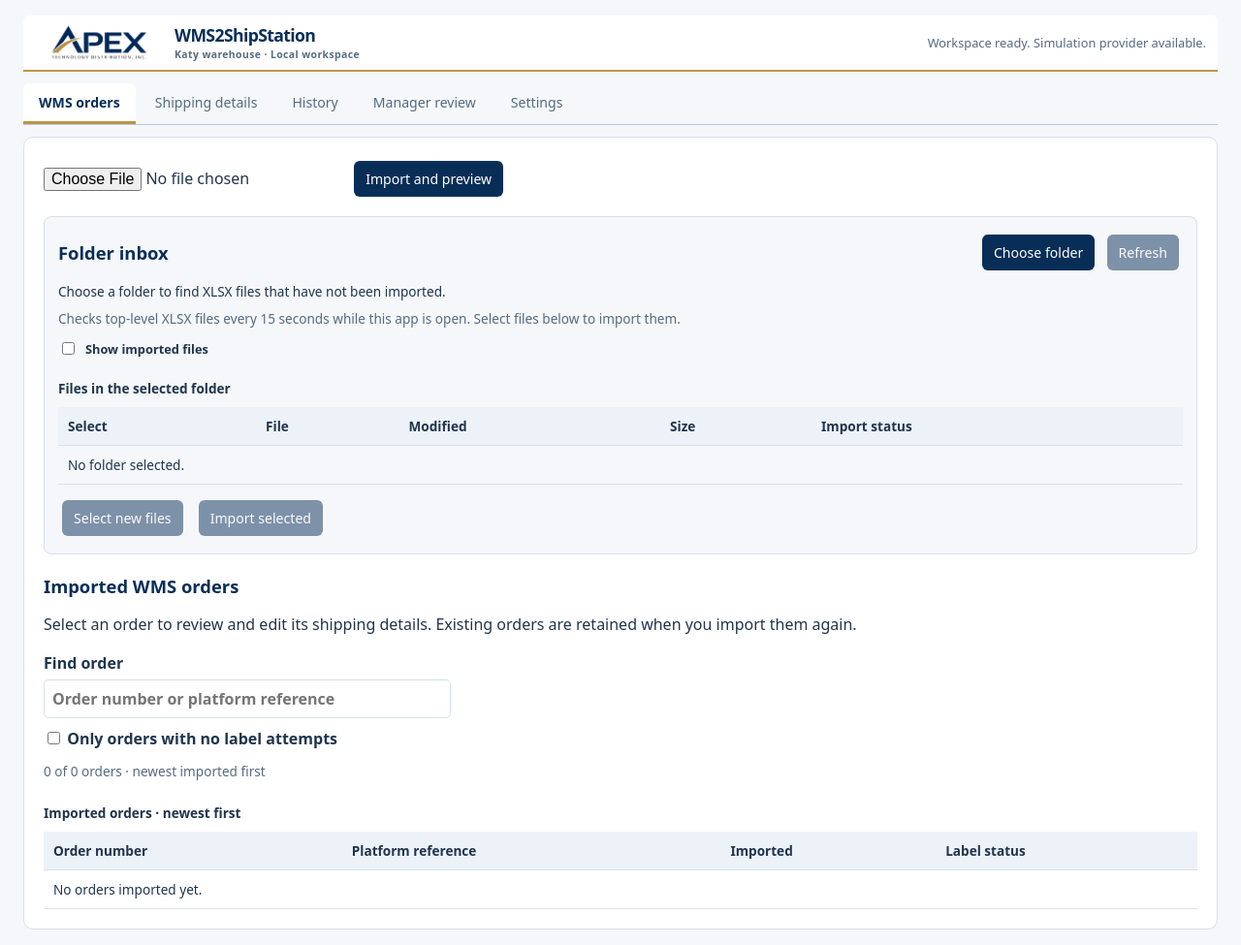
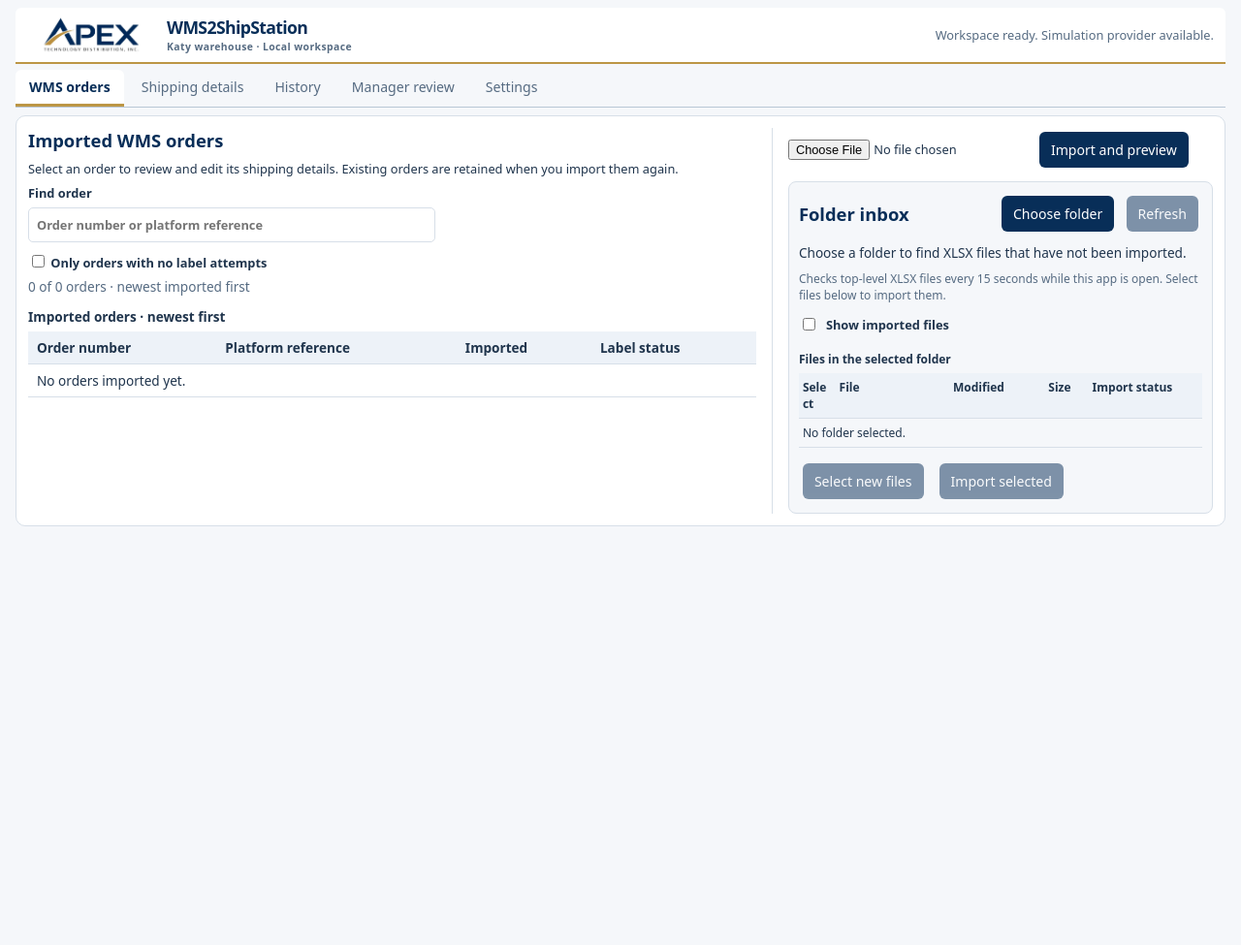
Before and after one commit to hli9562/WMS2ShipStation, a FastAPI app: page / in a window 1280 px wide. Shown: the whole page at 97% size. After the commit the page ends 543 px from the top, so only its background shows below. Run offline with FastAPI, Linux system fonts and the light colour scheme; data that the repository does not hold is empty.

Commit message:
Compact workspace layout and keep label action visible

```diff
--- a/wms2ship/static/app.css
+++ b/wms2ship/static/app.css
@@ -130,3 +130,60 @@ td { min-width: 100px; overflow-wrap: anywhere; }
 #orders .new-order { background: #faf6eb; }
 #orders a { font-weight: 600; }
 #order-list-status { color: var(--muted); font-size: .85rem; }
+
+/* Compact workspaces keep the active task and label action near the top. */
+main { max-width: 1600px; margin: 8px auto; padding: 0 16px; }
+section { padding: 12px; margin-top: 12px; }
+h2, h3 { margin-bottom: 8px; }
+.tabs { margin-top: 6px; }
+.tabs button { padding: 8px 14px; }
+[role="tabpanel"] { margin-top: 8px; }
+#panel-import { display: grid; grid-template-columns: minmax(0, 1.65fr) minmax(340px, 1fr); gap: 16px; align-items: start; }
+.order-workspace { grid-column: 1; grid-row: 1; min-width: 0; }
+.import-tools { grid-column: 2; grid-row: 1; min-width: 0; border-left: 1px solid var(--border); padding-left: 16px; }
+.order-workspace > p { margin: 6px 0; font-size: .8rem; }
+.order-workspace > label { font-size: .8rem; }
+.order-workspace .table-scroll { max-height: calc(100vh - 340px); min-height: 180px; overflow: auto; }
+.order-workspace th { position: sticky; top: 0; z-index: 1; }
+#import-form { display: flex; align-items: center; flex-wrap: wrap; gap: 6px; }
+#import-form input { max-width: 100%; font-size: .8rem; }
+.folder-inbox { margin: 10px 0 0; padding: 10px; }
+.folder-inbox .order-heading { flex-wrap: wrap; gap: 4px; }
+.folder-inbox .table-scroll { max-height: 230px; }
+.folder-inbox .field-note { font-size: .75rem; }
+th, td { padding: 7px 9px; }
+caption { padding: 6px 0; }
+#configuration-mode { padding: 6px 10px; margin: 8px 0; font-size: .75rem; }
+#configuration-actions { position: sticky; top: 0; bottom: auto; margin: 8px 0; padding: 8px; border: 1px solid var(--border); border-radius: 6px; align-items: center; justify-content: space-between; box-shadow: 0 3px 8px #082e580d; }
+#configuration-actions #validation-result { flex: 1; min-width: 180px; max-height: 100px; overflow: auto; margin: 0; font-size: .78rem; }
+#validation-result p { margin: 3px 0; }
+#configuration-actions button { flex-shrink: 0; }
+#configuration-form { grid-template-columns: 240px minmax(0, 1fr); gap: 10px; }
+.shipper-card, .shipping-card, .customs-card { padding: 10px; }
+#shipping-fields { gap: 8px; }
+#shipping-fields > [data-field="shipping.provider"], #shipping-fields > [data-field="shipping.carrier_code"] { grid-column: auto; }
+.radio-field { padding: 5px; }
+.fields .radio-options label { padding: 5px 7px; font-size: .78rem; }
+#shipping-fields > [data-field="shipping.service_code"] .radio-options, #shipping-fields > [data-field="shipping.package_code"] .radio-options { grid-template-columns: repeat(auto-fit, minmax(140px, 1fr)); gap: 4px; }
+.shipping-extras { padding: 7px; }
+#panel-history > p { margin: 6px 0; font-size: .8rem; }
+@media (max-width: 1050px) {
+  #panel-import { grid-template-columns: 1fr; }
+  .import-tools { grid-column: 1; grid-row: 2; border-left: 0; border-top: 1px solid var(--border); padding: 12px 0 0; }
+  #configuration-form { grid-template-columns: 210px minmax(0, 1fr); }
+}
+@media (max-width: 700px) {
+  main { padding: 0 8px; }
+  #configuration-form { grid-template-columns: 1fr; }
+  #shipping-fields { grid-template-columns: 1fr; }
+  #configuration-actions { gap: 6px; }
+  .order-workspace .table-scroll { max-height: 50vh; }
+}
+
+.import-tools #folder-table { table-layout: fixed; font-size: .75rem; }
+.import-tools #folder-table th, .import-tools #folder-table td { min-width: 0; padding: 6px 4px; white-space: normal; overflow-wrap: anywhere; }
+.import-tools #folder-table th:nth-child(1) { width: 8%; }
+.import-tools #folder-table th:nth-child(2) { width: 29%; }
+.import-tools #folder-table th:nth-child(3) { width: 24%; }
+.import-tools #folder-table th:nth-child(4) { width: 10%; }
+.import-tools #folder-table th:nth-child(5) { width: 29%; }
--- a/wms2ship/templates/index.html
+++ b/wms2ship/templates/index.html
@@ -29,6 +29,15 @@
       <button type="button" id="tab-settings" role="tab" aria-controls="panel-settings" aria-selected="false" tabindex="-1">Settings</button>
     </div>
     <section id="panel-import" role="tabpanel" aria-labelledby="tab-import" tabindex="0">
+      <div class="order-workspace">
+      <h2>Imported WMS orders</h2>
+      <p>Select an order to review and edit its shipping details. Existing orders are retained when you import them again.</p>
+      <label for="order-search">Find order<input id="order-search" type="search" placeholder="Order number or platform reference"></label>
+      <label><input id="new-orders-only" type="checkbox"> Only orders with no label attempts</label>
+      <p id="order-list-status" role="status" aria-live="polite"></p>
+      <div class="table-scroll" tabindex="0" aria-label="Imported order list"><table><caption>Imported orders · newest first</caption><thead><tr><th scope="col">Order number</th><th scope="col">Platform reference</th><th scope="col">Imported</th><th scope="col">Label status</th></tr></thead><tbody id="orders"></tbody></table></div>
+      </div>
+      <aside class="import-tools" aria-label="Import files">
       <form id="import-form">
         <input type="file" id="workbook" aria-label="Choose WMS XLSX export" accept=".xlsx" required>
         <button type="submit">Import and preview</button>
@@ -54,12 +63,7 @@
           <span id="folder-import-status" role="status" aria-live="polite"></span>
         </div>
       </div>
-      <h2>Imported WMS orders</h2>
-      <p>Select an order to review and edit its shipping details. Existing orders are retained when you import them again.</p>
-      <label for="order-search">Find order<input id="order-search" type="search" placeholder="Order number or platform reference"></label>
-      <label><input id="new-orders-only" type="checkbox"> Only orders with no label attempts</label>
-      <p id="order-list-status" role="status" aria-live="polite"></p>
-      <div class="table-scroll" tabindex="0" aria-label="Imported order list"><table><caption>Imported orders · newest first</caption><thead><tr><th scope="col">Order number</th><th scope="col">Platform reference</th><th scope="col">Imported</th><th scope="col">Label status</th></tr></thead><tbody id="orders"></tbody></table></div>
+      </aside>
     </section>
     <div id="panel-orders" role="tabpanel" aria-labelledby="tab-orders" tabindex="0" hidden>
       <section id="no-order-selected">
@@ -73,6 +77,10 @@
           <button type="button" data-open-tab="import">Choose another order</button>
         </div>
         <p id="configuration-mode">Simulation only — carrier choices do not buy usable postage.</p>
+        <div id="configuration-actions">
+          <div id="validation-result" role="status" aria-live="polite"></div>
+          <button type="button" id="create-label" disabled aria-describedby="validation-result">Create simulated label</button>
+        </div>
         <form id="configuration-form">
           <div class="shipper-card">
             <h3>Shipper / return address</h3>
@@ -91,12 +99,8 @@
             <h3 id="customs-heading">Canada customs</h3>
             <div id="customs-fields" class="fields"></div>
           </div>
-          <div id="configuration-actions">
-            <button type="button" id="create-label" disabled aria-describedby="validation-result">Create simulated label</button>
-          </div>
         </form>
         <div id="purchase-result" role="status" aria-live="polite"></div>
-        <div id="validation-result" role="status" aria-live="polite"></div>
         <details><summary>Imported data</summary><pre id="order-preview"></pre></details>
       </section>
     </div>
```
